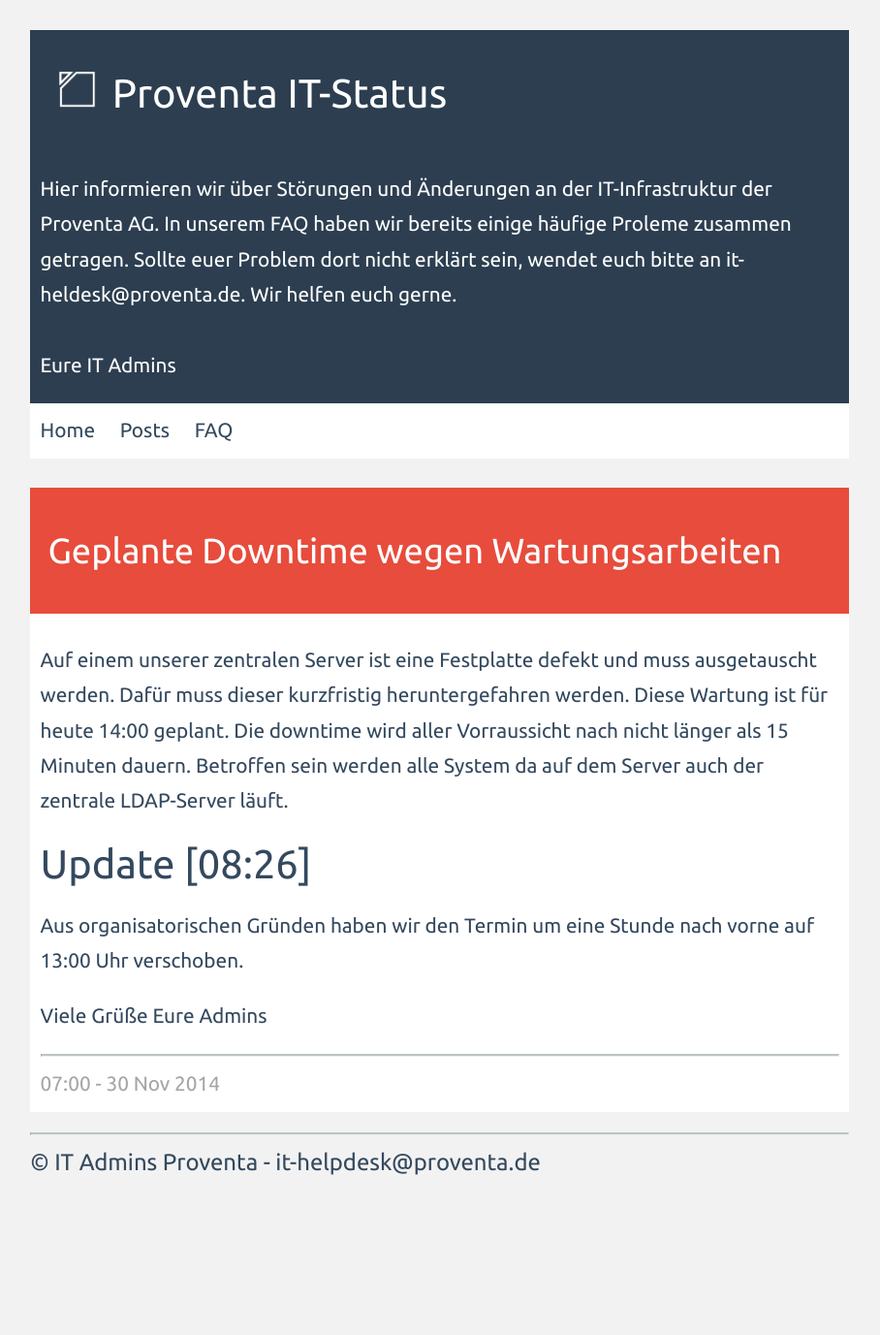
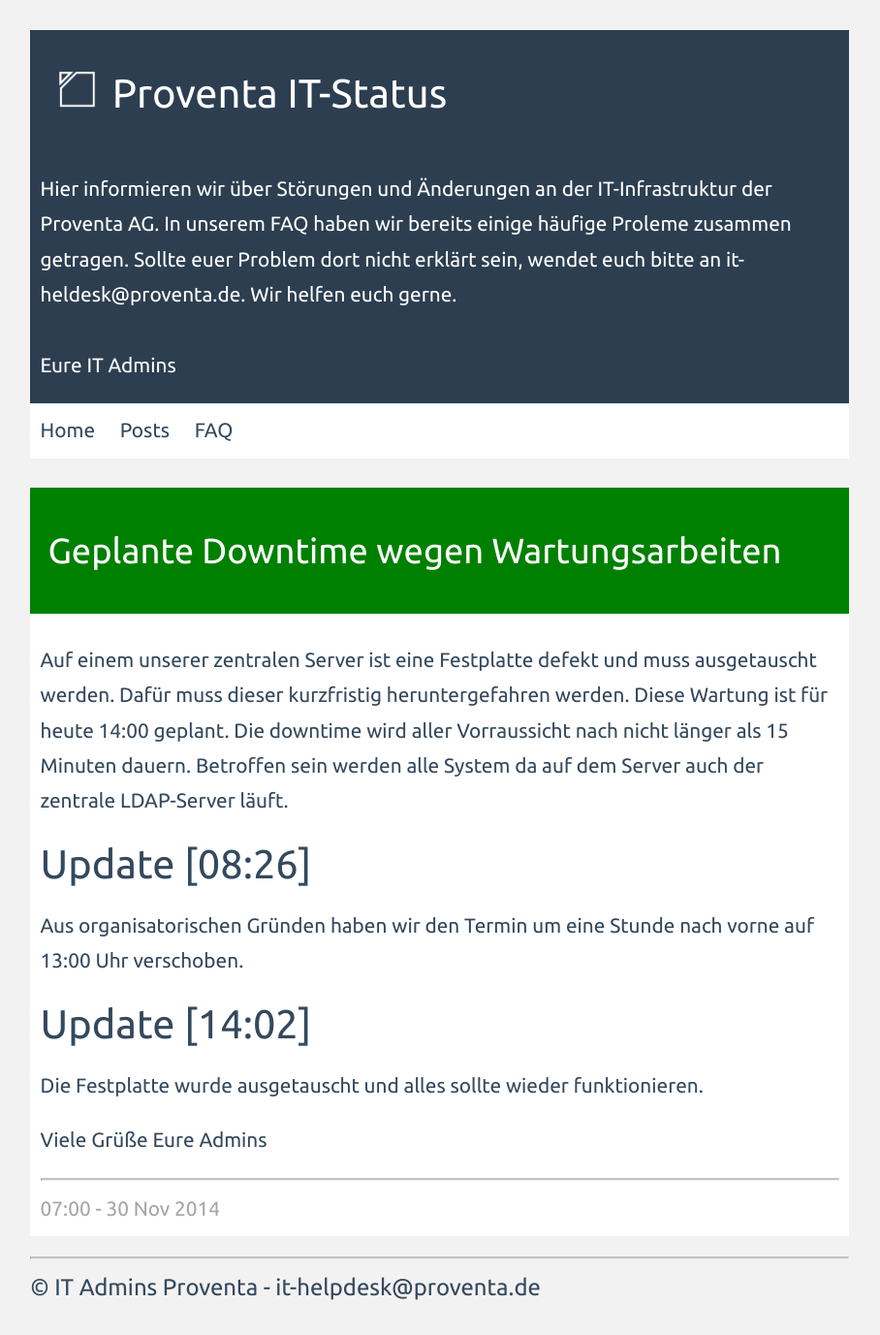
Before and after one commit to proventa/status, a Jekyll site: the page built from _posts/2014-11-30-Geplante-Downtime-wegen-Wartung.markdown, in a window 1280 px wide. Shown: the whole page at 97% size, without its empty margins (0-908 px from the left). Built offline with Jekyll 4.4.1, drawn with Linux system fonts in a browser that asks for light colours; before the commit the page ends 1249 px from its top, so only the background shows below that.

```diff
--- a/_posts/2014-11-30-Geplante-Downtime-wegen-Wartung.markdown
+++ b/_posts/2014-11-30-Geplante-Downtime-wegen-Wartung.markdown
@@ -12,5 +12,10 @@
 
 Aus organisatorischen Gründen haben wir den Termin um eine Stunde nach vorne auf 13:00 Uhr verschoben.
 
+Update [14:02]
+==============
+
+Die Festplatte wurde ausgetauscht und alles sollte wieder funktionieren.
+
 Viele Grüße
 Eure Admins
```
Also changed, not shown: other parts of _posts/2014-11-30-Geplante-Downtime-wegen-Wartung.markdown (+1 -1 lines).
